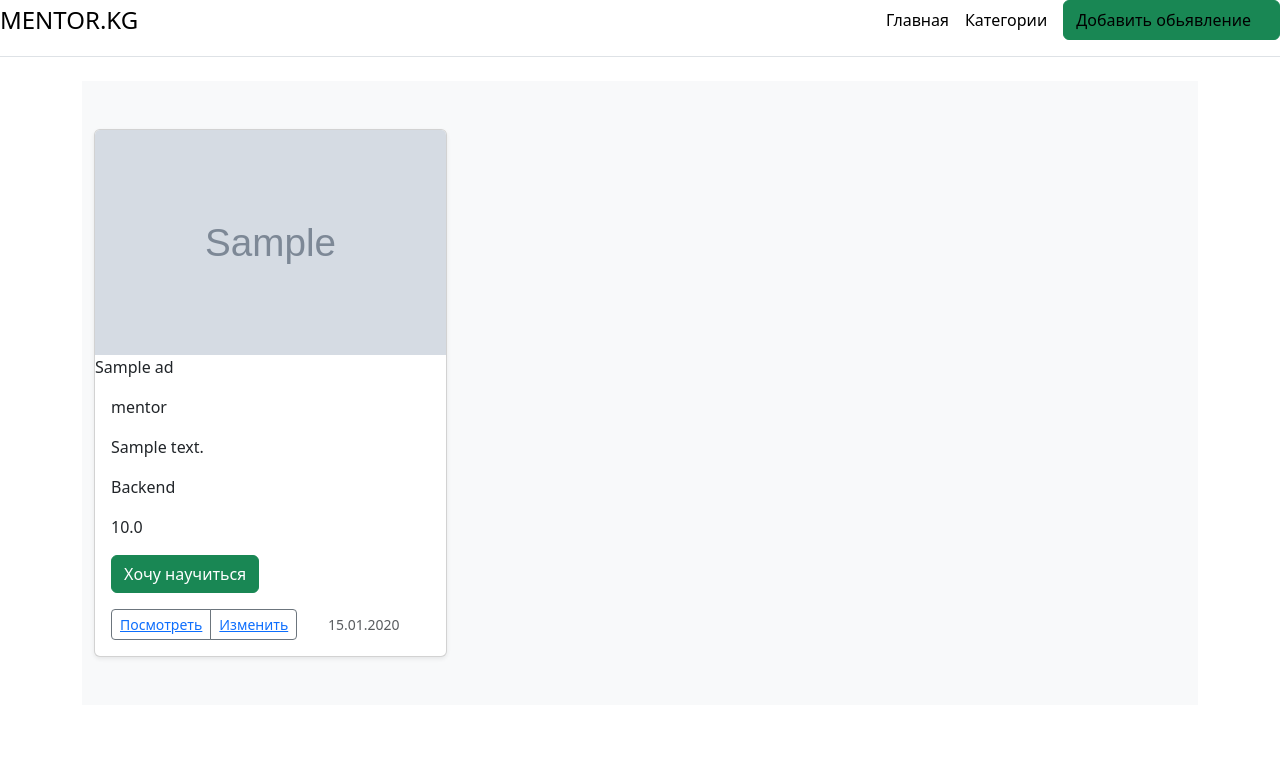
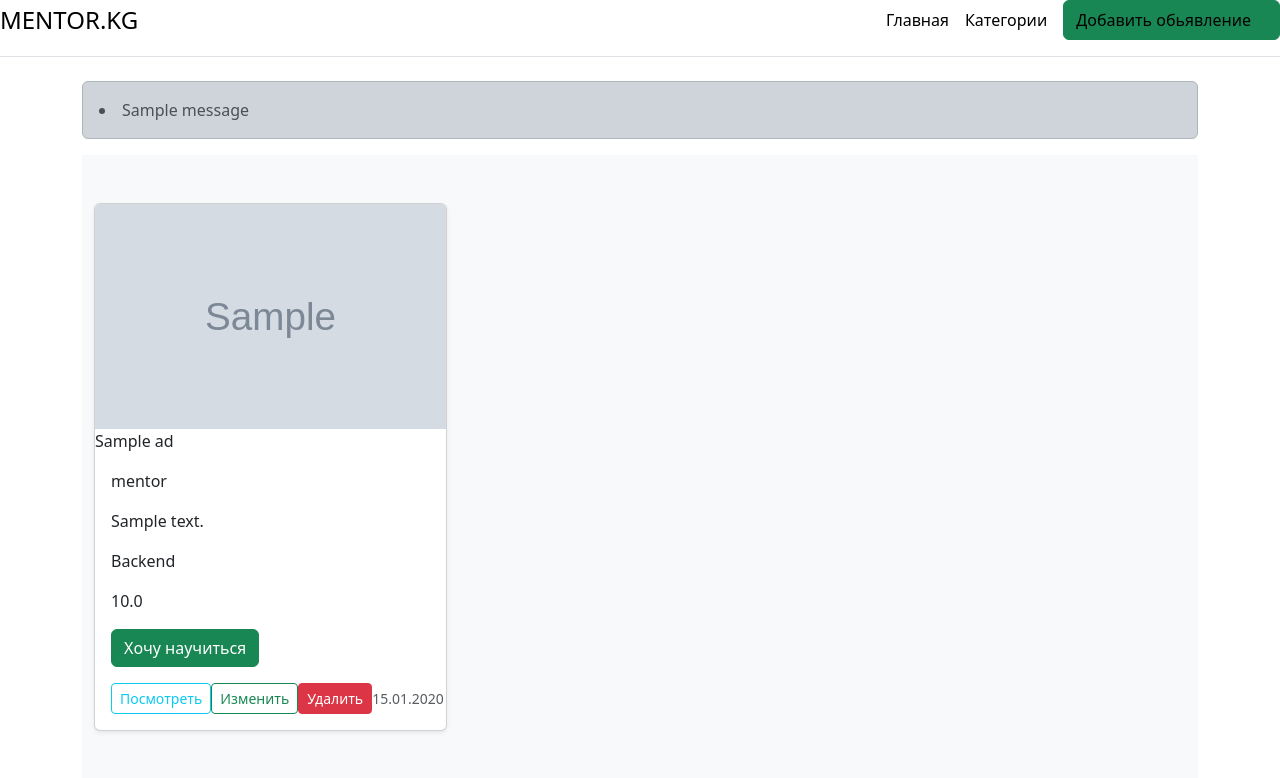
Before and after one commit to Bahtah/mentor, a Django app: page /ads/ in a window 1280 px wide. Shown: the top 778 px of the page. Run offline with Django 4.2, Linux system fonts and the light colour scheme; data comes from the database, SQL or seed files in the repository; both versions use the stored data as it was after the commit; tables that the repository leaves empty hold one stand-in row (values such as "Sample post"); grey boxes marked "Sample" are stand-in pictures; one stand-in notice (Sample message) is shown.

Commit message:
final crud operations

```diff
--- a/ads/templates/base.html
+++ b/ads/templates/base.html
@@ -11,7 +11,7 @@
 </head>
 
 <div class="d-flex flex-column flex-md-row align-items-center pb-3 mb-4 border-bottom">
-    <a href="/" class="d-flex align-items-center link-body-emphasis text-decoration-none">
+    <a href="{% url 'index' %}" class="d-flex align-items-center link-body-emphasis text-decoration-none">
       <span class="fs-4">MENTOR.KG</span>
     </a>
 
--- a/ads/templates/index.html
+++ b/ads/templates/index.html
@@ -5,6 +5,14 @@
  {% endblock %}
 
 {% block content %}
+
+{% if messages %}
+<div class="alert alert-dark" role="alert">
+  {% for message in messages %}
+  <li {% if message.tags %} class="{{ message.tags }}" {% endif %}>{{ message }}</li>
+  {% endfor %}
+</div>
+{% endif %}
 
 <main>
     <div class="album py-5 bg-body-tertiary">
@@ -30,15 +38,21 @@
 
                 <div class="d-flex justify-content-between align-items-center">
                   <div class="btn-group">
-                    <button type="button" class="btn btn-sm btn-outline-secondary">
-                      <a href="{% url 'retrieve_ad' ads.id %}">Посмотреть</a>
-                    </button>
-                    <button type="button" class="btn btn-sm btn-outline-secondary">
-                      <a href="{% url 'update_ad' ads.id %}">Изменить</a>
-                    </button>
+
+                    <a href="{% url 'retrieve_ad' ads.id %}">
+                      <button type="button" class="btn btn-sm btn-outline-info">Посмотреть</button>
+                    </a>
+
+                    <a href="{% url 'update_ad' ads.id %}">
+                      <button type="button" class="btn btn-sm btn-outline-success">Изменить</button>
+                    </a>
+
+                    <a href="{% url 'delete_ad' ads.id %}">
+                      <button type="button" class="btn btn-sm btn-danger">Удалить</button>
+                    </a>
+
                   </div>
                   <small class="text-body-secondary">{{ads.created_at|date:"d.m.Y"}}</small>
-                  <small class="text-body-primary">{{ads.update_at|date:"d.m.Y|"|date:"T"}}</small>
                 </div>
               </div>
             </div>
--- a/ads/urls.py
+++ b/ads/urls.py
@@ -1,6 +1,6 @@
 from django.urls import path
 
-from .views import ads_list, category_list, create_ad, update_ad, retrieve_ad
+from .views import ads_list, category_list, create_ad, update_ad, retrieve_ad, delete_ad
 
 
 urlpatterns = [
@@ -9,4 +9,5 @@ urlpatterns = [
     path("create", create_ad, name="create"),
     path("update_ad/<int:pk>/", update_ad, name="update_ad"),
     path("<int:pk>/", retrieve_ad, name="retrieve_ad"),
+    path("delete/<int:pk>/", delete_ad, name="delete_ad"),
 ]
--- a/ads/views.py
+++ b/ads/views.py
@@ -1,5 +1,6 @@
 from django.shortcuts import get_object_or_404, render, redirect
 from django.http import HttpResponse
+from django.contrib import messages
 
 from .models import Ads, Category
 from .forms import AdForm
@@ -50,3 +51,10 @@ def retrieve_ad(request, pk):
         "ad": ad
     }
     return render(request, "retrieve_ad.html", context=context)
+
+
+def delete_ad(request, pk):
+    ad = Ads.objects.get(id=pk)
+    ad.delete()
+    messages.success(request, "Обьект успешно удален!!!")
+    return redirect('index')
```
Also changed, not shown: db.sqlite3.
